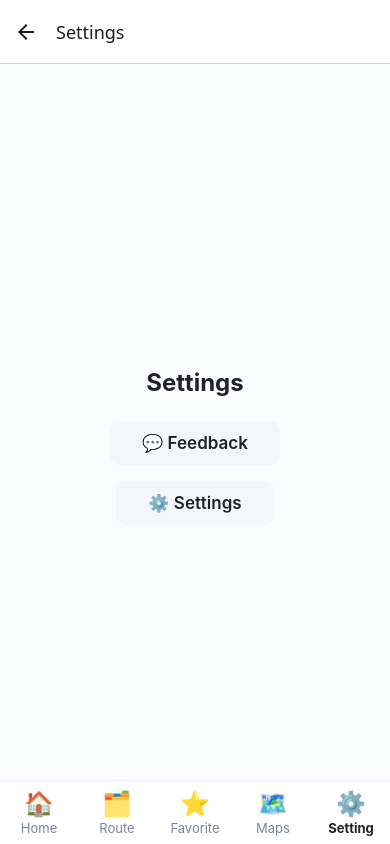
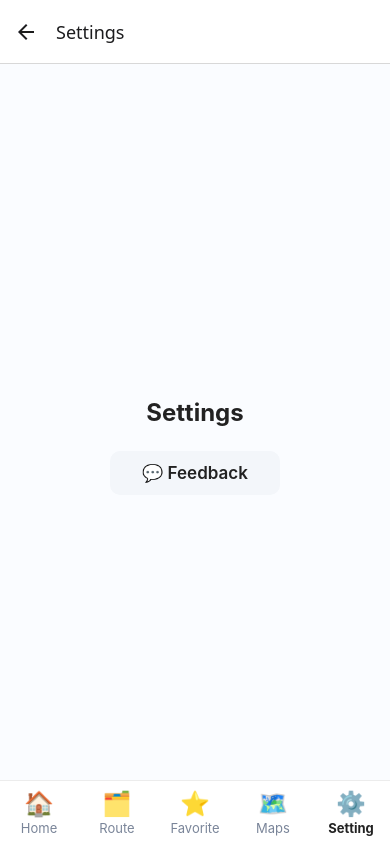
Before and after one commit to haidang2001/CapstoneProjectGroup6, a React Native app: screen /Settings in a window 390 px wide. Built offline with nearby package versions, Linux system fonts and the light colour scheme.

Commit message:
#2 Starting save favourite stops
#2 Starting save favourite stops

```diff
--- a/screens/SettingsScreen.js
+++ b/screens/SettingsScreen.js
@@ -9,9 +9,7 @@ export default function SettingsScreen({ navigation }) {
       <TouchableOpacity style={styles.button} onPress={() => navigation.navigate('Feedback')}>
         <Text style={styles.buttonText}>💬 Feedback</Text>
       </TouchableOpacity>
-      <TouchableOpacity style={styles.button}>
-        <Text style={styles.buttonText}>⚙️ Settings</Text>
-      </TouchableOpacity>
+
       <BottomNav navigation={navigation} current="Settings" />
     </View>
   );
```
